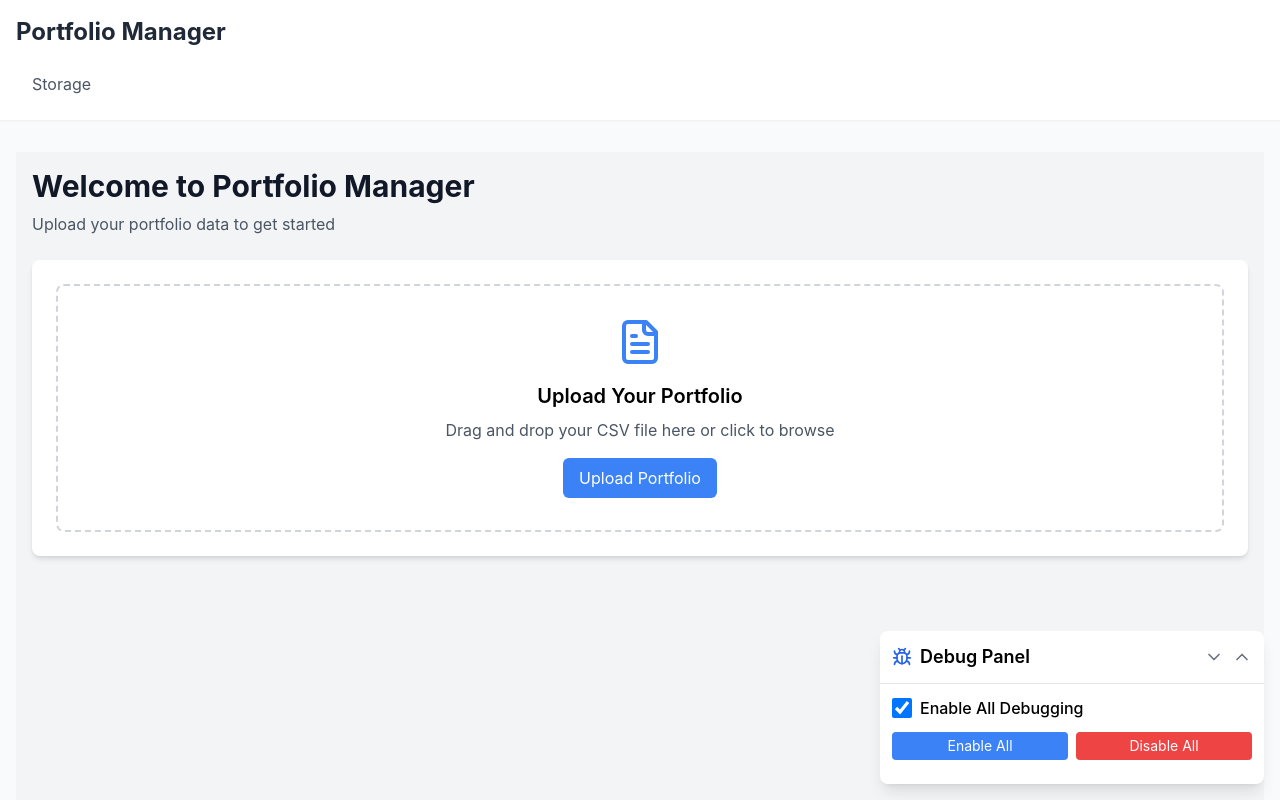
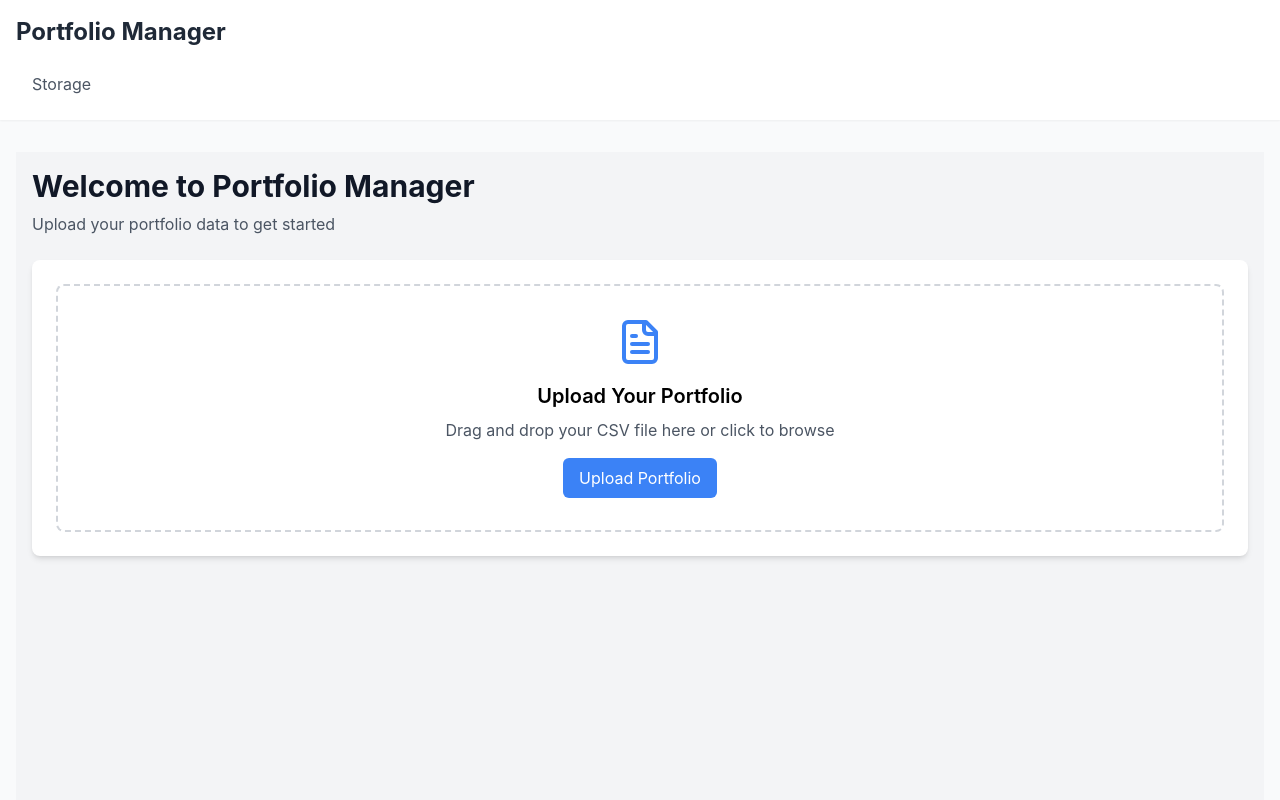
Before and after one commit to greenermoose/investments, a React (Vite) app: page / in a window 1280 px wide. Shown: the top 800 px of the page. Built offline with nearby package versions, Linux system fonts and the light colour scheme.

Commit message:
0.4.95 remove debug float flag

```diff
--- a/src/components/PortfolioManager.jsx
+++ b/src/components/PortfolioManager.jsx
@@ -25,7 +25,6 @@ import AcquisitionModal from './AcquisitionModal';
 import AccountConfirmationDialog from './AccountConfirmationDialog';
 import WelcomeScreen from './WelcomeScreen';
 import PortfolioHistory from './PortfolioHistory';
-import DebugControlPanel from './DebugControlPanel';
 
 /**
  * Main application component that orchestrates the portfolio management experience
@@ -339,7 +338,6 @@ const PortfolioManager = () => {
       </main>
 
       <PortfolioFooter />
-      <DebugControlPanel />
 
       {/* Modals */}
       {showUploadModal && (
```
Also changed, not shown: 1 other file (tests, documents, lock files or other folders).
